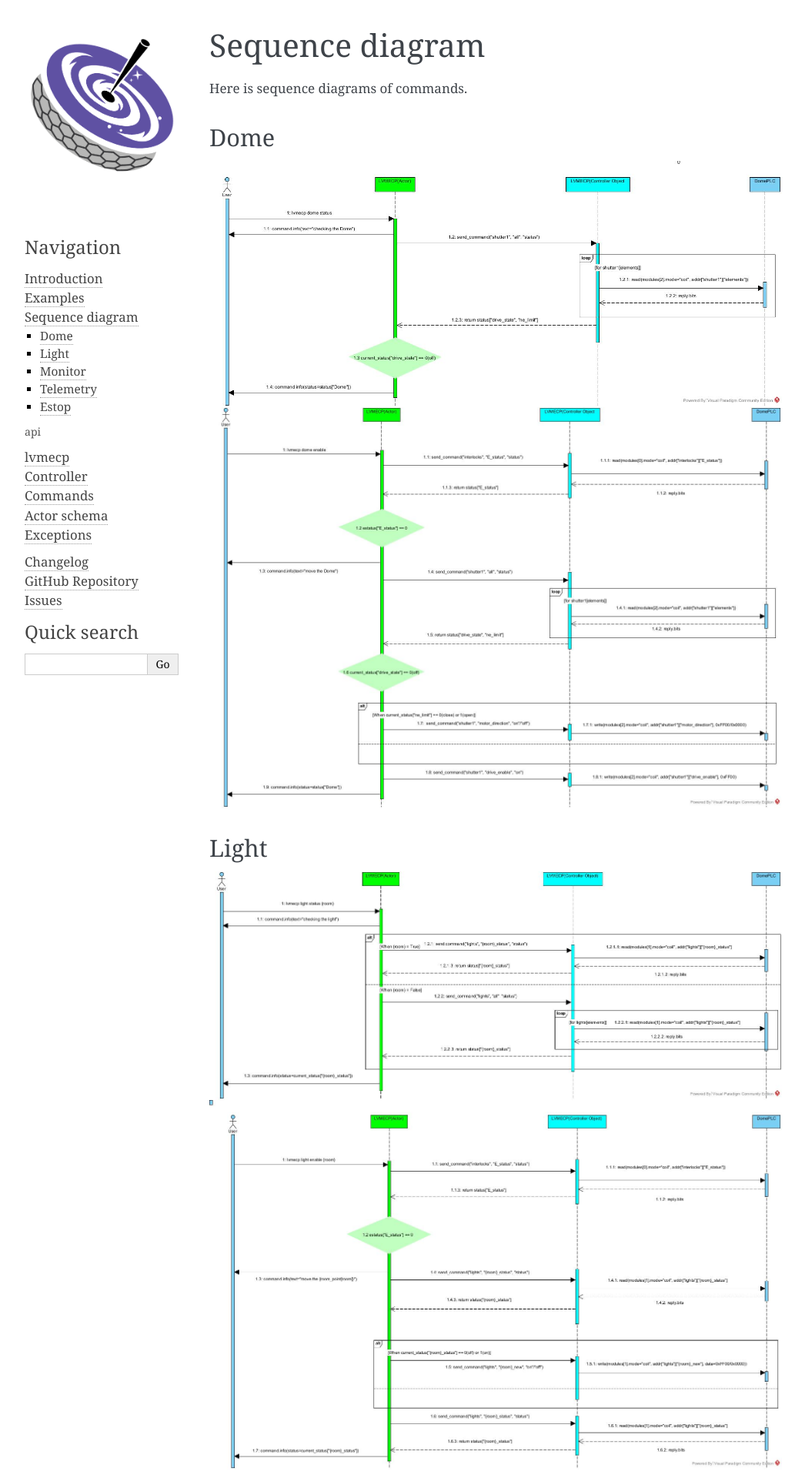
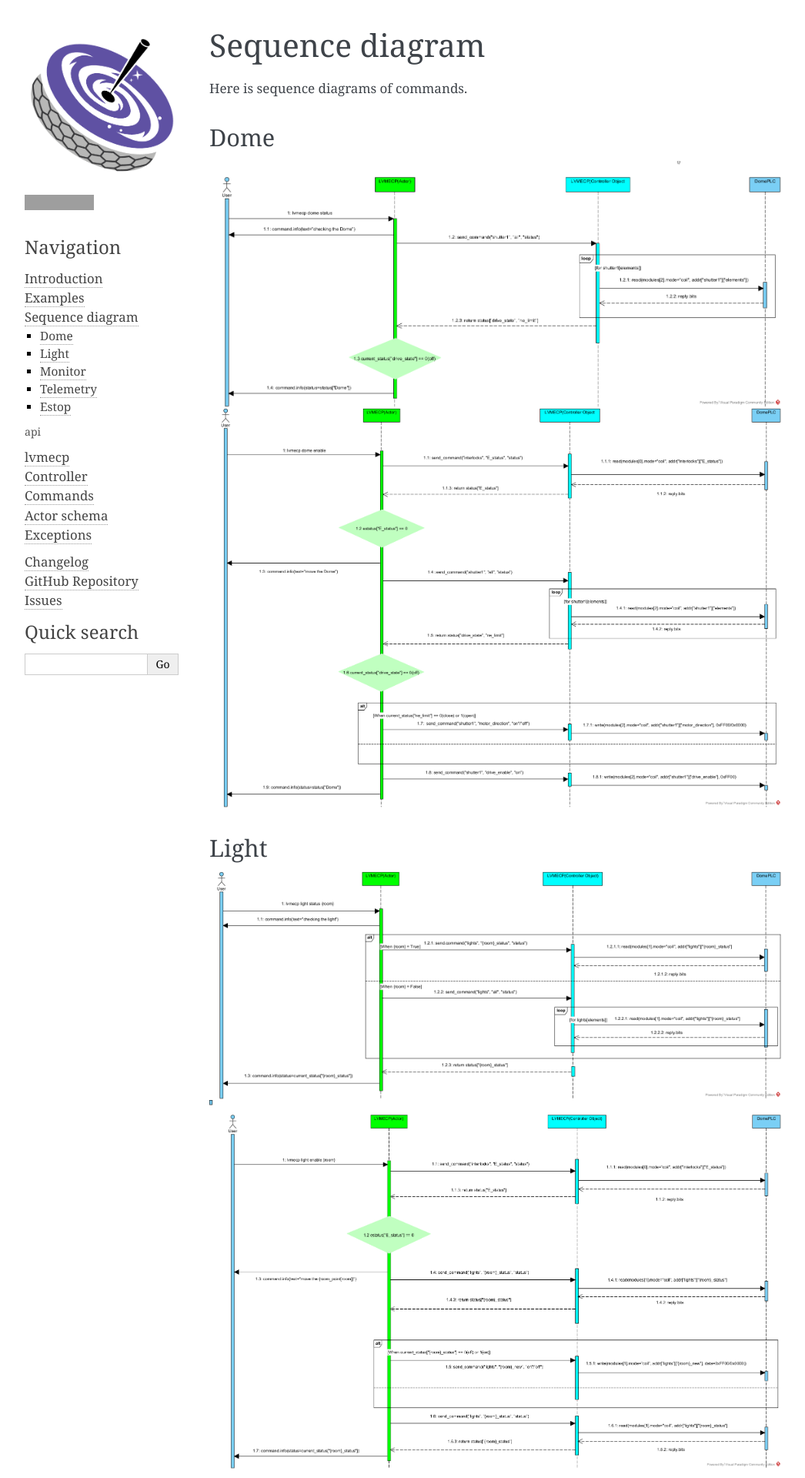
Before and after one commit to sdss/lvmecp, a Sphinx documentation site: the page built from docs/sphinx/Sequence.rst, in a window 1280 px wide. Shown: the top 1920 px of the page at 77% size, without its empty margins (106-1152 px from the left). Built offline with Sphinx 7.4.7, drawn with Linux system fonts in a browser that asks for light colours; the version number is read from the project's files by our own code; grey boxes are pictures that could not be loaded.

Commit message:
<DOCS>:Update seauence diagrams for png

```diff
--- a/docs/sphinx/Sequence.rst
+++ b/docs/sphinx/Sequence.rst
@@ -9,39 +9,39 @@
 Dome
 -------------------------
 
-.. image:: _static/SequenceDiagram_domestatus.jpg
+.. image:: _static/SequenceDiagram_domestatus.png
     :align: center
 
-.. image:: _static/SequenceDiagram_domeenable.jpg
+.. image:: _static/SequenceDiagram_domeenable.png
     :align: center
 
 
 Light
 ---------------------------
 
-.. image:: _static/SequenceDiagram_lightstatus.jpg
+.. image:: _static/SequenceDiagram_lightstatus.png
     :align: center
 
-.. image:: _static/SequenceDiagram_lightenable.jpg
+.. image:: _static/SequenceDiagram_lightenable.png
     :align: center
 
 
 Monitor
 ---------------
 
-.. image:: _static/SequenceDiagram_monitor.jpg
+.. image:: _static/SequenceDiagram_monitor.png
     :align: center
 
 
 Telemetry
 ------------------
 
-.. image:: _static/SequenceDiagram_telemetry.jpg
+.. image:: _static/SequenceDiagram_telemetry.png
     :align: center
 
 
 Estop
 -----------------
 
-.. image:: _static/SequenceDiagram_estop.jpg
+.. image:: _static/SequenceDiagram_estop.png
     :align: center
```
Also changed, not shown: docs/sphinx/_static/SequenceDiagram_domeenable.jpg (deleted), docs/sphinx/_static/SequenceDiagram_domeenable.png (added), docs/sphinx/_static/SequenceDiagram_domestatus.jpg (deleted), docs/sphinx/_static/SequenceDiagram_domestatus.png (added), docs/sphinx/_static/SequenceDiagram_estop.jpg (deleted), docs/sphinx/_static/SequenceDiagram_estop.png (added), docs/sphinx/_static/SequenceDiagram_lightenable.jpg (deleted), docs/sphinx/_static/SequenceDiagram_lightenable.png (added), docs/sphinx/_static/SequenceDiagram_lightstatus.jpg (deleted), docs/sphinx/_static/SequenceDiagram_lightstatus.png (added), docs/sphinx/_static/SequenceDiagram_monitor.jpg (deleted), docs/sphinx/_static/SequenceDiagram_monitor.png (added), docs/sphinx/_static/SequenceDiagram_telemetry.jpg (deleted), docs/sphinx/_static/SequenceDiagram_telemetry.png (added).
